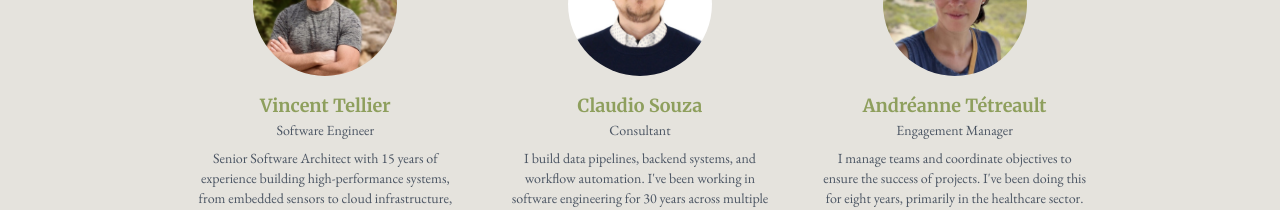
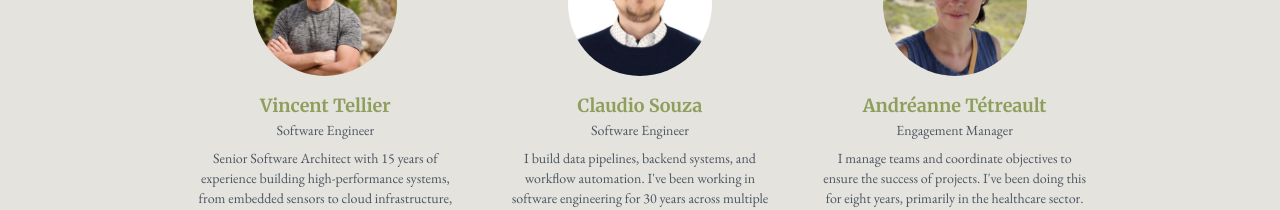
Before and after one commit to bithippie/bithippie.github.io, a Next.js app: page /team in a window 1280 px wide. Shown: the part 1380-1590 px from the top of the page. Built offline with nearby package versions, Linux system fonts and the light colour scheme.

Commit message:
feat(team): Claudio's title is Software Engineer

```diff
--- a/components/sections/team.js
+++ b/components/sections/team.js
@@ -67,7 +67,7 @@ export default function Team({ backgroundColor }) {
     {
       name: "Claudio Souza",
       image: "/assets/images/team/claudio.jpeg",
-      title: "Consultant",
+      title: "Software Engineer",
       linkedin: "https://www.linkedin.com/in/claudiofsouza/",
       focus:
         "I build data pipelines, backend systems, and workflow automation. I've been working in software engineering for 30 years across multiple domains, most recently in health tech.",
```
